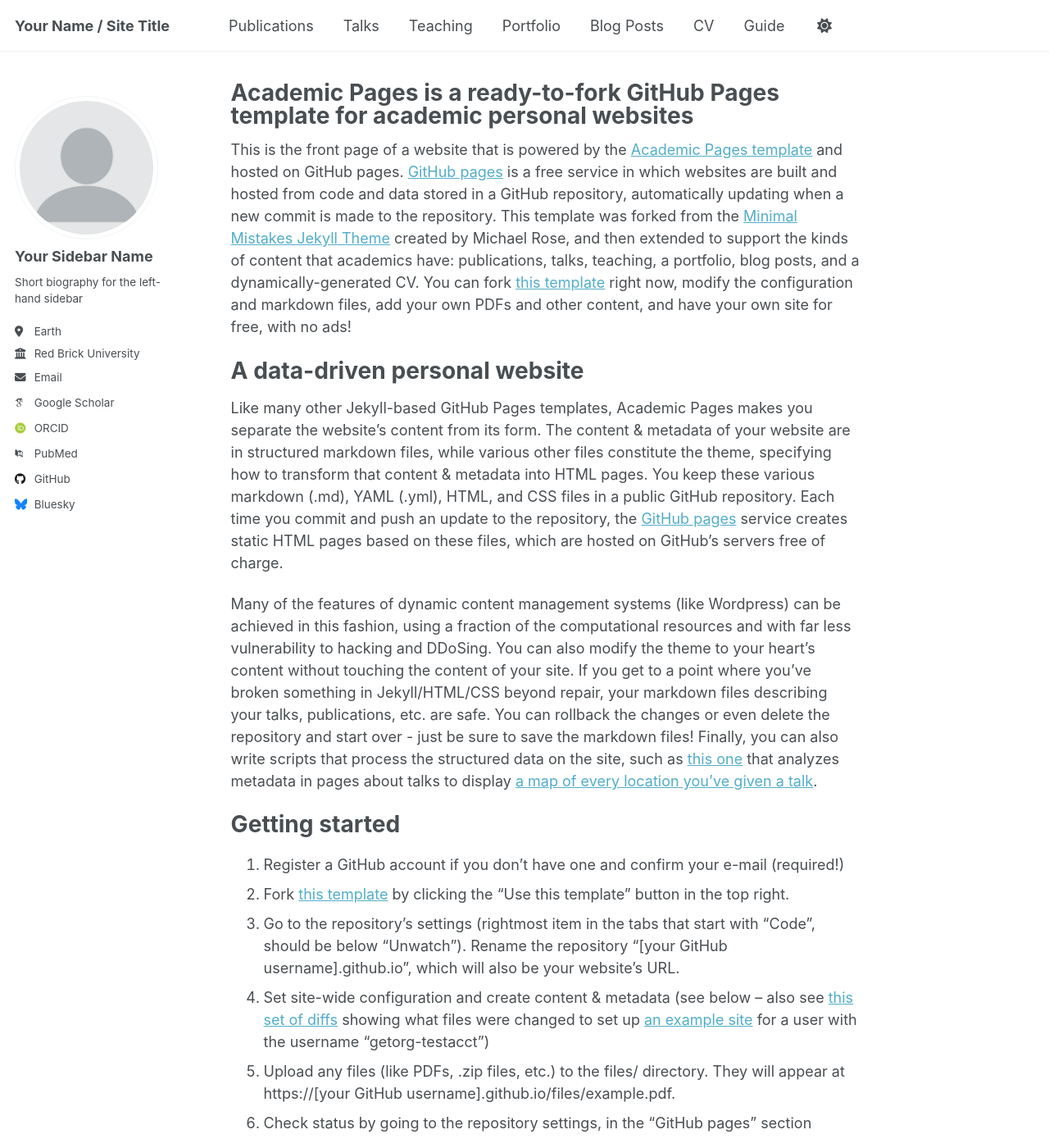
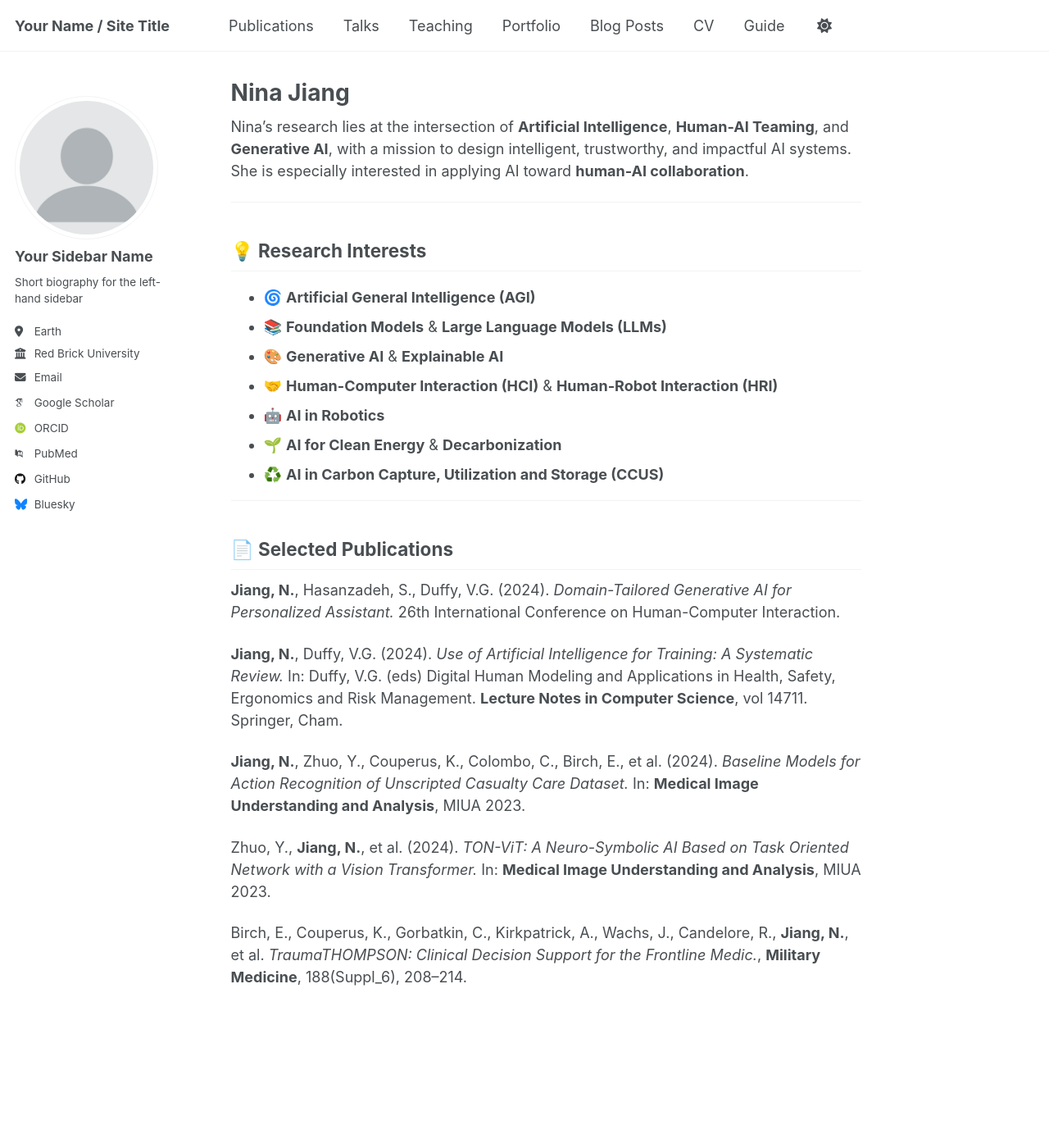
Before and after one commit to Joy-25/nina, a Jekyll site: the page built from _pages/about.md, in a window 1280 px wide and 1400 px high. Shown: the whole window at 82% size. Built offline with Jekyll 4.4.1, drawn with Linux system fonts in a browser that asks for light colours; some web fonts are replaced; some of the changed text lies outside the part shown.

Commit message:
Update about.md

```diff
--- a/_pages/about.md
+++ b/_pages/about.md
@@ -1,49 +1,37 @@
 ---
 permalink: /
-title: "Academic Pages is a ready-to-fork GitHub Pages template for academic personal websites"
+title: "Nina Jiang "
 author_profile: true
 redirect_from:
   - /about/
   - /about.html
 ---
 
-This is the front page of a website that is powered by the [Academic Pages template](https://github.com/academicpages/academicpages.github.io) and hosted on GitHub pages. [GitHub pages](https://pages.github.com) is a free service in which websites are built and hosted from code and data stored in a GitHub repository, automatically updating when a new commit is made to the repository. This template was forked from the [Minimal Mistakes Jekyll Theme](https://mmistakes.github.io/minimal-mistakes/) created by Michael Rose, and then extended to support the kinds of content that academics have: publications, talks, teaching, a portfolio, blog posts, and a dynamically-generated CV. You can fork [this template](https://github.com/academicpages/academicpages.github.io) right now, modify the configuration and markdown files, add your own PDFs and other content, and have your own site for free, with no ads!
 
-A data-driven personal website
-======
-Like many other Jekyll-based GitHub Pages templates, Academic Pages makes you separate the website's content from its form. The content & metadata of your website are in structured markdown files, while various other files constitute the theme, specifying how to transform that content & metadata into HTML pages. You keep these various markdown (.md), YAML (.yml), HTML, and CSS files in a public GitHub repository. Each time you commit and push an update to the repository, the [GitHub pages](https://pages.github.com/) service creates static HTML pages based on these files, which are hosted on GitHub's servers free of charge.
+Nina’s research lies at the intersection of **Artificial Intelligence**, **Human-AI Teaming**, and **Generative AI**, with a mission to design intelligent, trustworthy, and impactful AI systems. She is especially interested in applying AI toward **human-AI collaboration**.
 
-Many of the features of dynamic content management systems (like Wordpress) can be achieved in this fashion, using a fraction of the computational resources and with far less vulnerability to hacking and DDoSing. You can also modify the theme to your heart's content without touching the content of your site. If you get to a point where you've broken something in Jekyll/HTML/CSS beyond repair, your markdown files describing your talks, publications, etc. are safe. You can rollback the changes or even delete the repository and start over - just be sure to save the markdown files! Finally, you can also write scripts that process the structured data on the site, such as [this one](https://github.com/academicpages/academicpages.github.io/blob/master/talkmap.ipynb) that analyzes metadata in pages about talks to display [a map of every location you've given a talk](https://academicpages.github.io/talkmap.html).
+---
 
-Getting started
-======
-1. Register a GitHub account if you don't have one and confirm your e-mail (required!)
-1. Fork [this template](https://github.com/academicpages/academicpages.github.io) by clicking the "Use this template" button in the top right.
-1. Go to the repository's settings (rightmost item in the tabs that start with "Code", should be below "Unwatch"). Rename the repository "[your GitHub username].github.io", which will also be your website's URL.
-1. Set site-wide configuration and create content & metadata (see below -- also see [this set of diffs](http://archive.is/3TPas) showing what files were changed to set up [an example site](https://getorg-testacct.github.io) for a user with the username "getorg-testacct")
-1. Upload any files (like PDFs, .zip files, etc.) to the files/ directory. They will appear at https://[your GitHub username].github.io/files/example.pdf.
-1. Check status by going to the repository settings, in the "GitHub pages" section
+## 💡 Research Interests
 
-Site-wide configuration
-------
-The main configuration file for the site is in the base directory in [_config.yml](https://github.com/academicpages/academicpages.github.io/blob/master/_config.yml), which defines the content in the sidebars and other site-wide features. You will need to replace the default variables with ones about yourself and your site's github repository. The configuration file for the top menu is in [_data/navigation.yml](https://github.com/academicpages/academicpages.github.io/blob/master/_data/navigation.yml). For example, if you don't have a portfolio or blog posts, you can remove those items from that navigation.yml file to remove them from the header.
+- 🌀 **Artificial General Intelligence (AGI)**
+- 📚 **Foundation Models** & **Large Language Models (LLMs)**
+- 🎨 **Generative AI** & **Explainable AI**
+- 🤝 **Human-Computer Interaction (HCI)** & **Human-Robot Interaction (HRI)**
+- 🤖 **AI in Robotics**
+- 🌱 **AI for Clean Energy** & **Decarbonization**
+- ♻️ **AI in Carbon Capture, Utilization and Storage (CCUS)**
 
-Create content & metadata
-------
-For site content, there is one markdown file for each type of content, which are stored in directories like _publications, _talks, _posts, _teaching, or _pages. For example, each talk is a markdown file in the [_talks directory](https://github.com/academicpages/academicpages.github.io/tree/master/_talks). At the top of each markdown file is structured data in YAML about the talk, which the theme will parse to do lots of cool stuff. The same structured data about a talk is used to generate the list of talks on the [Talks page](https://academicpages.github.io/talks), each [individual page](https://academicpages.github.io/talks/2012-03-01-talk-1) for specific talks, the talks section for the [CV page](https://academicpages.github.io/cv), and the [map of places you've given a talk](https://academicpages.github.io/talkmap.html) (if you run this [python file](https://github.com/academicpages/academicpages.github.io/blob/master/talkmap.py) or [Jupyter notebook](https://github.com/academicpages/academicpages.github.io/blob/master/talkmap.ipynb), which creates the HTML for the map based on the contents of the _talks directory).
+---
 
-**Markdown generator**
+## 📄 Selected Publications
 
-The repository includes [a set of Jupyter notebooks](https://github.com/academicpages/academicpages.github.io/tree/master/markdown_generator
-) that converts a CSV containing structured data about talks or presentations into individual markdown files that will be properly formatted for the Academic Pages template. The sample CSVs in that directory are the ones I used to create my own personal website at stuartgeiger.com. My usual workflow is that I keep a spreadsheet of my publications and talks, then run the code in these notebooks to generate the markdown files, then commit and push them to the GitHub repository.
+**Jiang, N.**, Hasanzadeh, S., Duffy, V.G. (2024). *Domain-Tailored Generative AI for Personalized Assistant.* 26th International Conference on Human-Computer Interaction.
 
-How to edit your site's GitHub repository
-------
-Many people use a git client to create files on their local computer and then push them to GitHub's servers. If you are not familiar with git, you can directly edit these configuration and markdown files directly in the github.com interface. Navigate to a file (like [this one](https://github.com/academicpages/academicpages.github.io/blob/master/_talks/2012-03-01-talk-1.md) and click the pencil icon in the top right of the content preview (to the right of the "Raw | Blame | History" buttons). You can delete a file by clicking the trashcan icon to the right of the pencil icon. You can also create new files or upload files by navigating to a directory and clicking the "Create new file" or "Upload files" buttons.
+**Jiang, N.**, Duffy, V.G. (2024). *Use of Artificial Intelligence for Training: A Systematic Review.* In: Duffy, V.G. (eds) Digital Human Modeling and Applications in Health, Safety, Ergonomics and Risk Management. **Lecture Notes in Computer Science**, vol 14711. Springer, Cham.
 
-Example: editing a markdown file for a talk
-![Editing a markdown file for a talk](/images/editing-talk.png)
+**Jiang, N.**, Zhuo, Y., Couperus, K., Colombo, C., Birch, E., et al. (2024). *Baseline Models for Action Recognition of Unscripted Casualty Care Dataset.* In: **Medical Image Understanding and Analysis**, MIUA 2023.
 
-For more info
-------
-More info about configuring Academic Pages can be found in [the guide](https://academicpages.github.io/markdown/), the [growing wiki](https://github.com/academicpages/academicpages.github.io/wiki), and you can always [ask a question on GitHub](https://github.com/academicpages/academicpages.github.io/discussions). The [guides for the Minimal Mistakes theme](https://mmistakes.github.io/minimal-mistakes/docs/configuration/) (which this theme was forked from) might also be helpful.
+Zhuo, Y., **Jiang, N.**, et al. (2024). *TON-ViT: A Neuro-Symbolic AI Based on Task Oriented Network with a Vision Transformer.* In: **Medical Image Understanding and Analysis**, MIUA 2023.
+
+Birch, E., Couperus, K., Gorbatkin, C., Kirkpatrick, A., Wachs, J., Candelore, R., **Jiang, N.**, et al. *TraumaTHOMPSON: Clinical Decision Support for the Frontline Medic.*, **Military Medicine**, 188(Suppl_6), 208–214.
```
